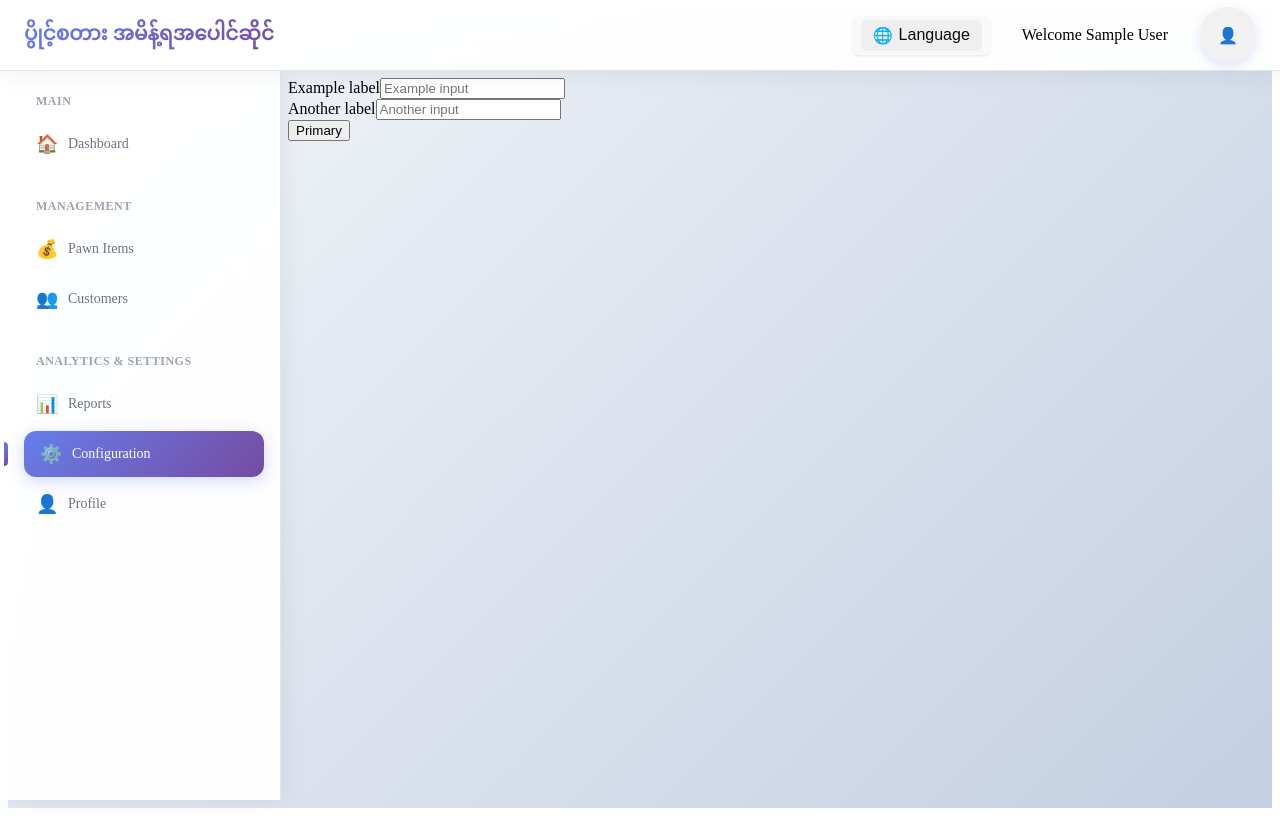
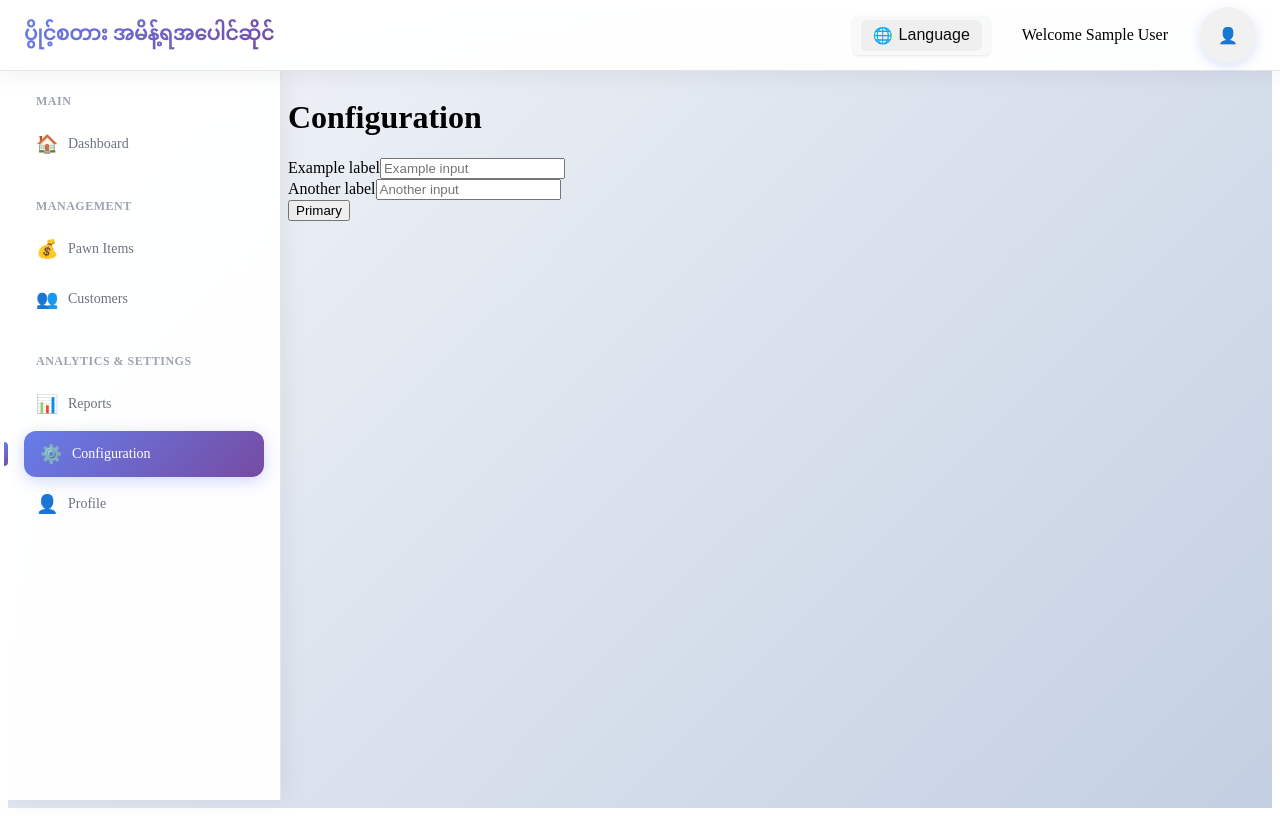
Before and after one commit to minzayarmaung/pawn_shop_management_system_Angular, an Angular app in the folder pawn-shop-app/: page /configuration in a window 1280 px wide. Built offline with nearby package versions, Linux system fonts and the light colour scheme; sample sign-in values are in the browser's storage.

Commit message:
add heading

```diff
--- a/pawn-shop-app/src/app/features/configuration/configuration.component.html
+++ b/pawn-shop-app/src/app/features/configuration/configuration.component.html
@@ -1,4 +1,7 @@
 <form>
+  <div>
+    <h1> Configuration </h1>
+  </div>
   <div class="form-group">
     <label for="formGroupExampleInput">Example label</label>
     <input type="text" class="form-control" id="formGroupExampleInput" placeholder="Example input">
```
